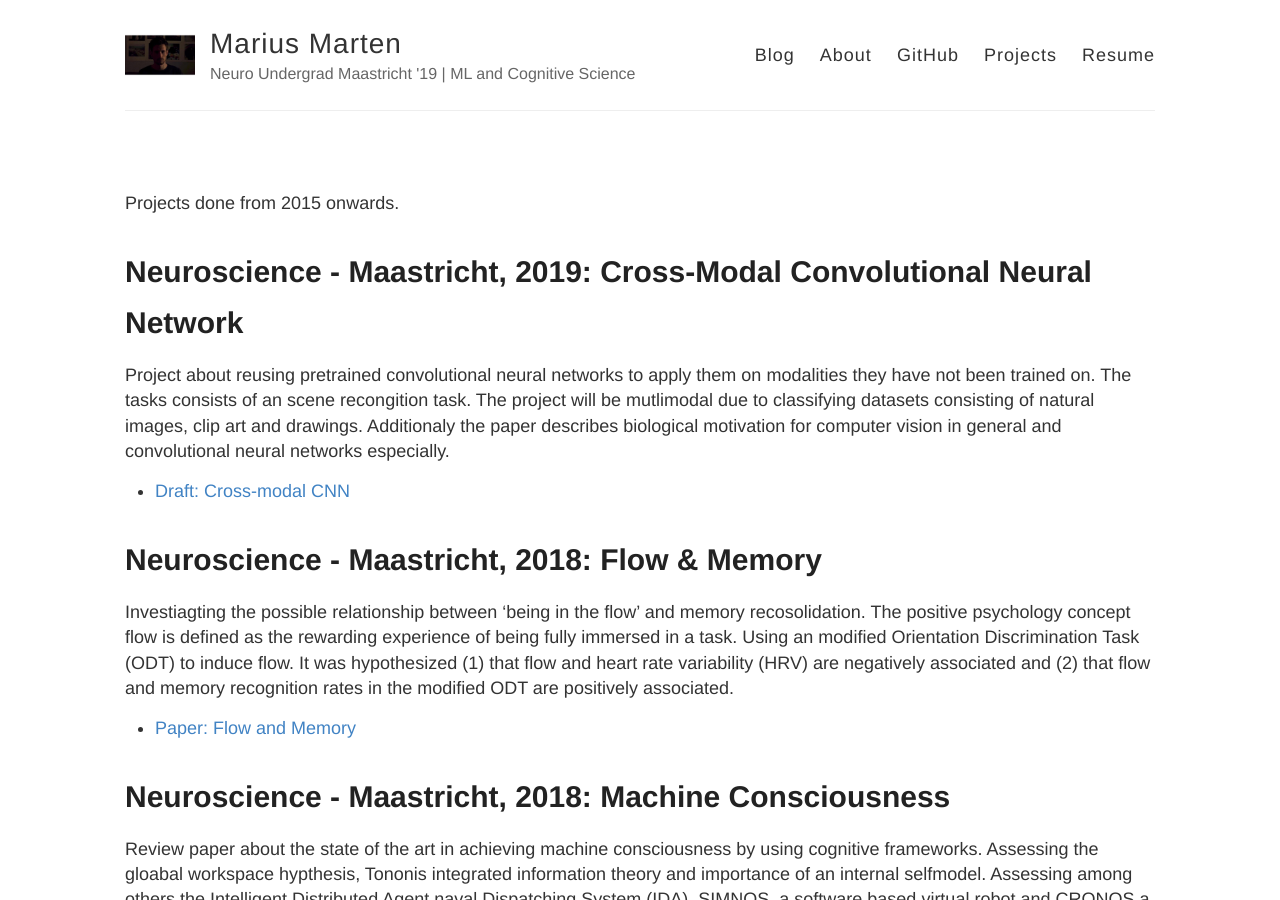
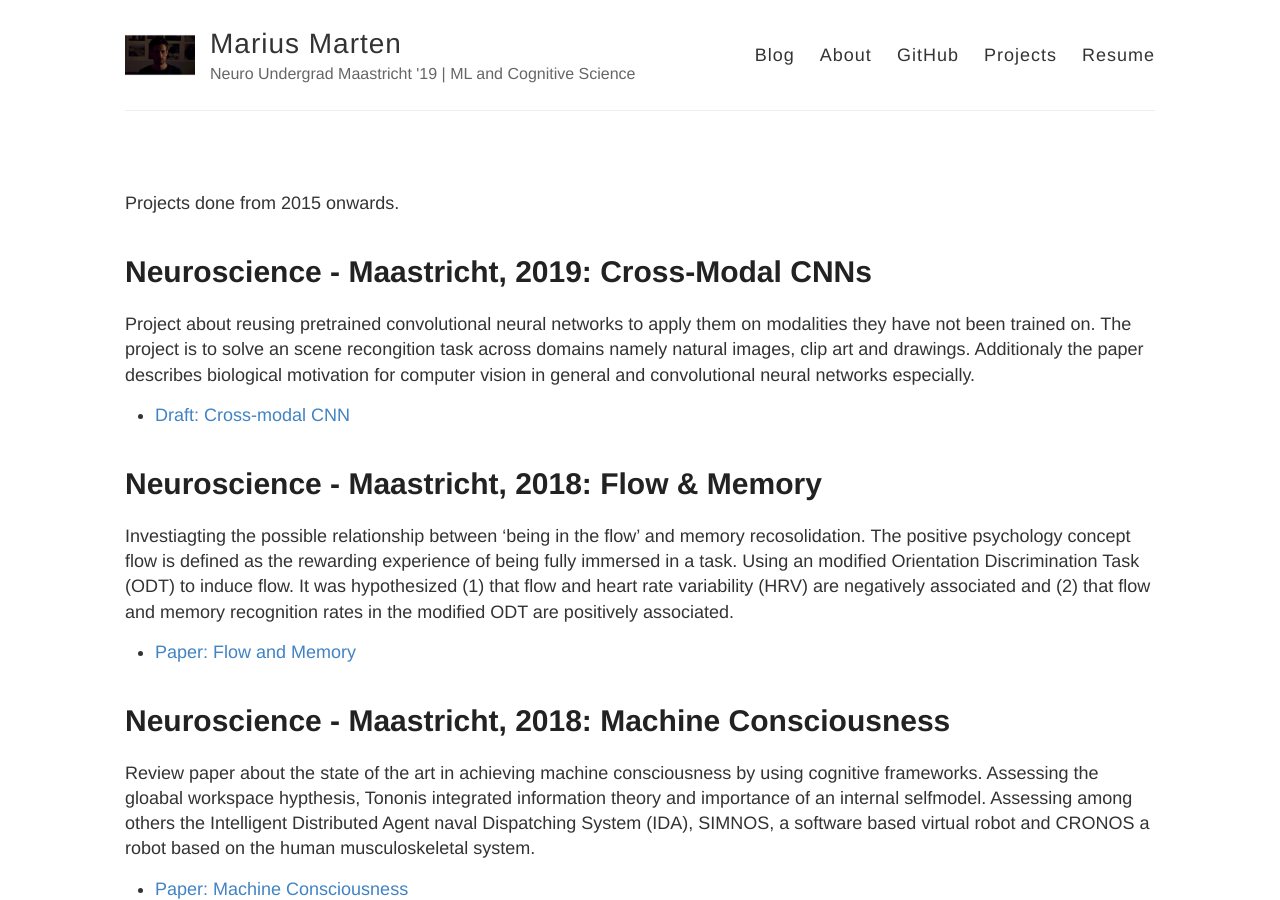
Before and after one commit to Mariusmarten/mariusmarten.github.io, a Jekyll site: the page built from projects.md, in a window 1280 px wide and 900 px high. Built offline with Jekyll 4.4.1, drawn with Linux system fonts in a browser that asks for light colours.

Commit message:
Update projects.md

```diff
--- a/projects.md
+++ b/projects.md
@@ -4,9 +4,9 @@ permalink: /research/
 ---
 Projects done from 2015 onwards.
 
-Neuroscience - Maastricht, 2019: Cross-Modal Convolutional Neural Network
+Neuroscience - Maastricht, 2019: Cross-Modal CNNs
 ====================
-Project about reusing pretrained convolutional neural networks to apply them on modalities they have not been trained on. The tasks consists of an scene recongition task. The project will be mutlimodal due to classifying datasets consisting of natural images, clip art and drawings. Additionaly the paper describes biological motivation for computer vision in general and convolutional neural networks especially.
+Project about reusing pretrained convolutional neural networks to apply them on modalities they have not been trained on. The project is to solve an scene recongition task across domains namely natural images, clip art and drawings. Additionaly the paper describes biological motivation for computer vision in general and convolutional neural networks especially.
 - [Draft: Cross-modal CNN]({{mariusmarten.github.io}}/projects/2019_First_Draft_Cross_Modal_Networks.pdf)
 
 Neuroscience - Maastricht, 2018: Flow & Memory
```
